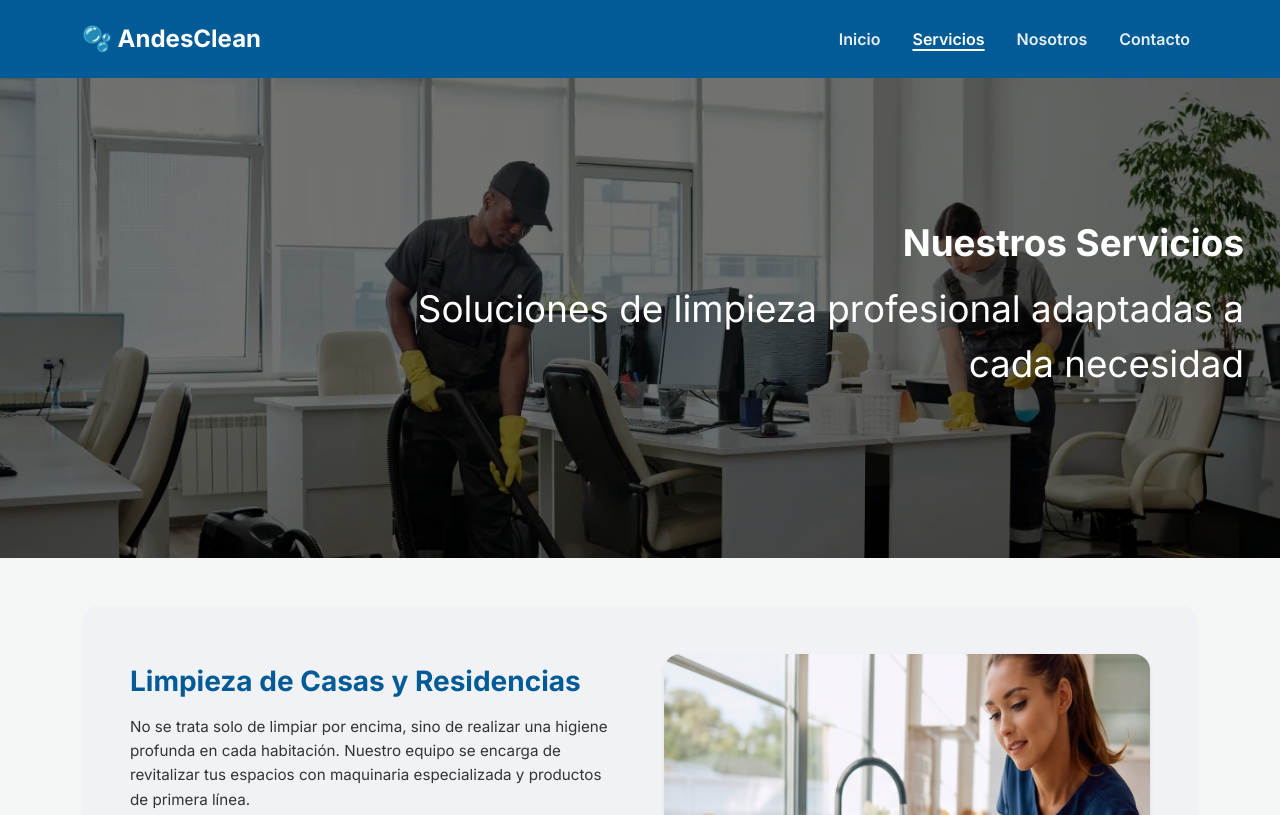
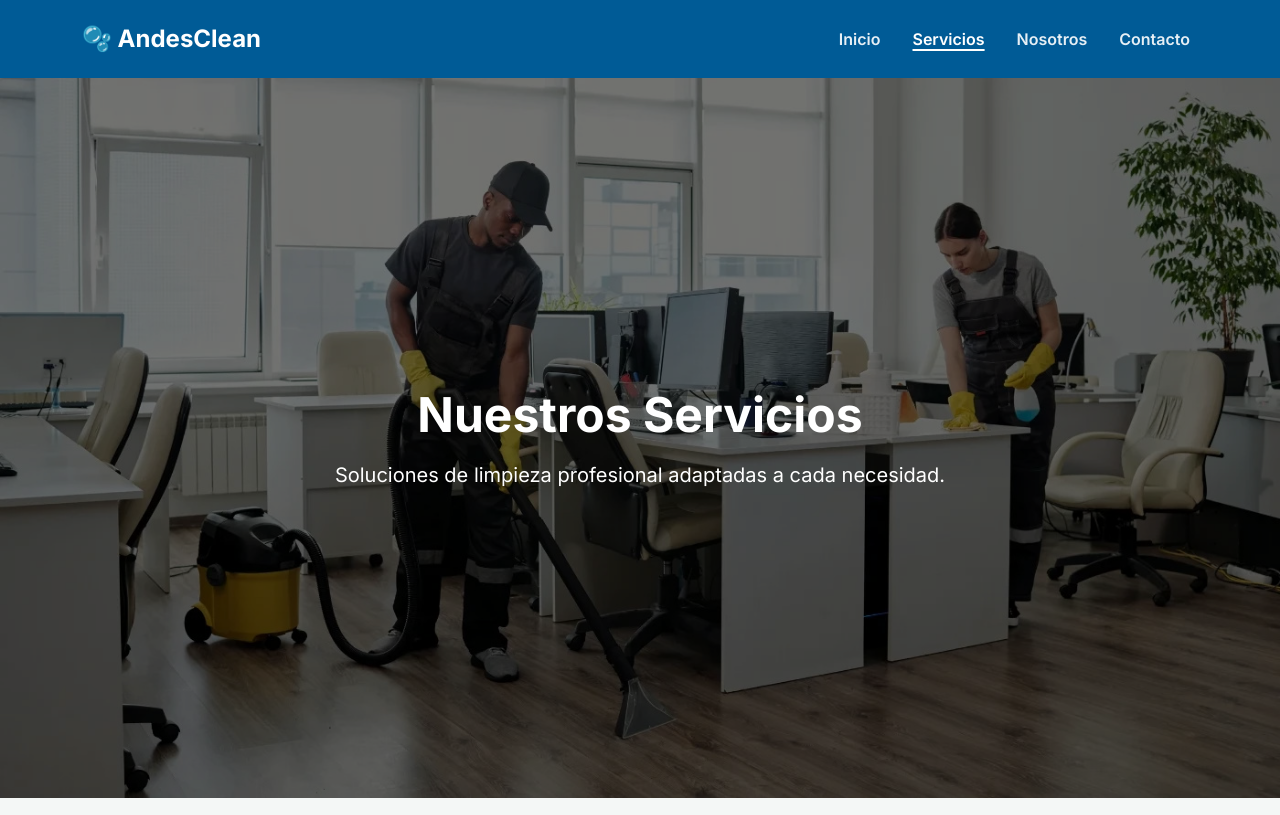
Before and after one commit to Agustin213a/AndesClean, a plain HTML site: page servicios.html in a window 1280 px wide. Shown: the top 815 px of the page. Drawn offline with nearby package versions, Linux system fonts and the light colour scheme.

Commit message:
Update servicios.html

```diff
--- a/servicios.html
+++ b/servicios.html
@@ -32,11 +32,11 @@
         </div>
     </nav>
 
-    <header class="position-relative bg-dark servicios-header">
+    <header class="position-relative bg-dark hero-header">
         <img src="./img/servicios-inicio.jpg" class="w-100 h-100" style="object-fit: cover; object-position: top;" alt="Equipo de limpieza profesional">
-        <div class="position-absolute top-50 start-50 translate-middle text-center text-white w-100 px-3" style="z-index: 10;">
-            <h1 class="header-custom titulo-servicios display-5 fw-bold mb-3">Nuestros Servicios</h1>
-            <p class="header-custom subtitulo-servicios lead mb-4">Soluciones de limpieza profesional adaptadas a <br> cada necesidad</p>
+        <div class="position-absolute top-50 start-50 translate-middle text-center text-white w-100 px-4" style="z-index: 10;">
+            <h1 class="display-5 fw-bold mb-3 titulo-principal">Nuestros Servicios</h1>
+            <p class="lead mb-0">Soluciones de limpieza profesional adaptadas a cada necesidad.</p>
         </div>
     </header>
 
```
